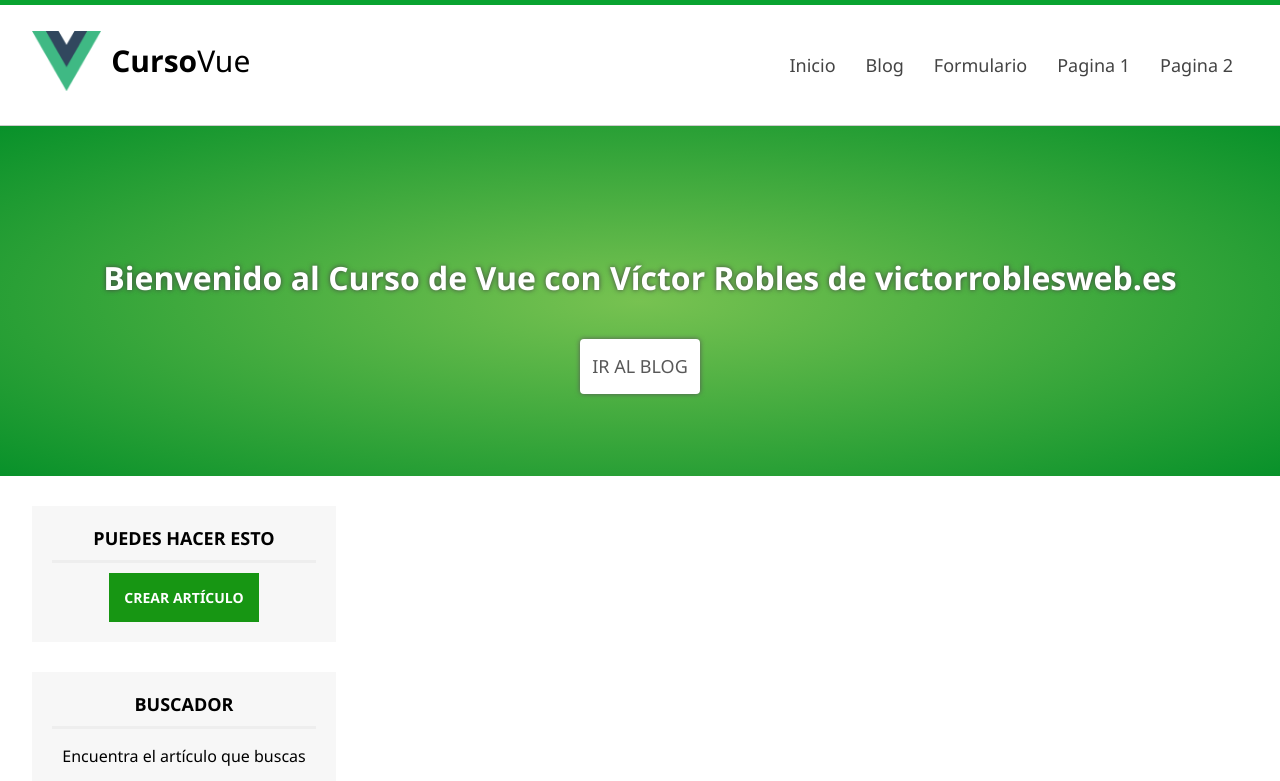
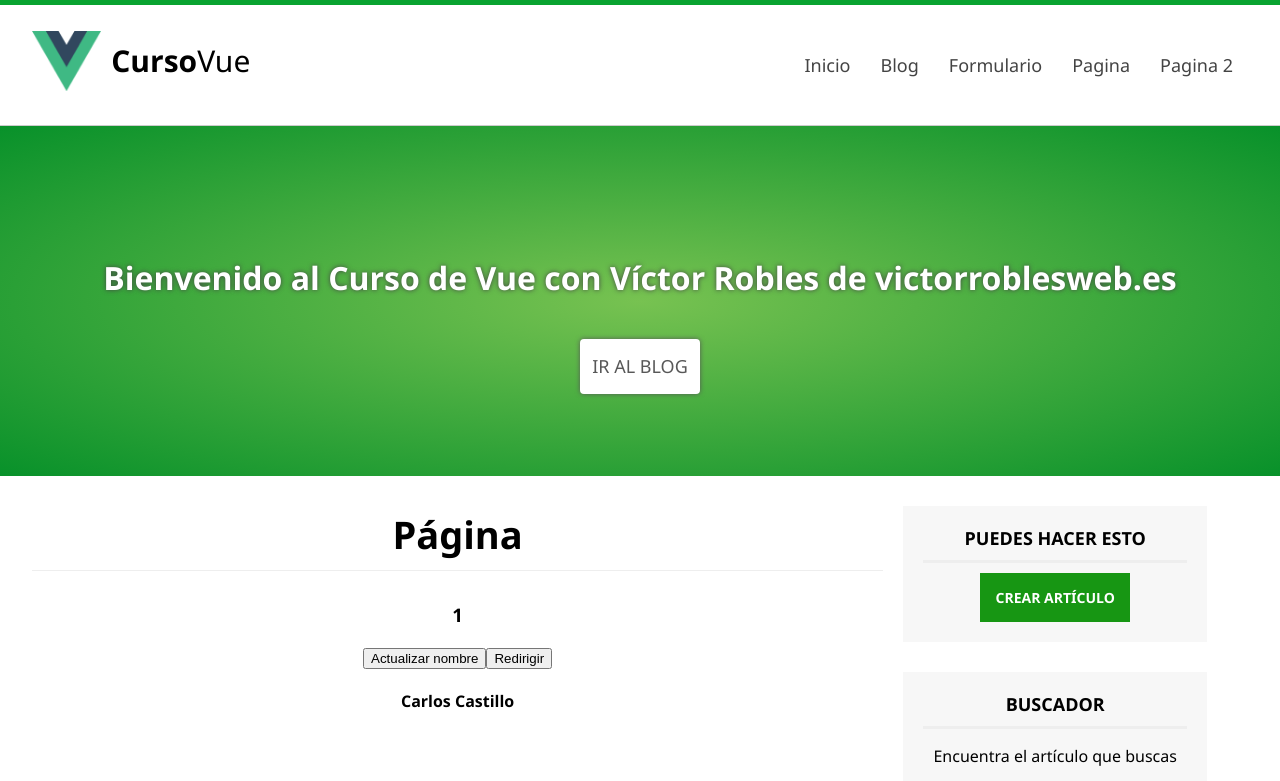
Before and after one commit to alfcastillo90/aprendiendo_vue, a Vue app: page /pagina/1 in a window 1280 px wide. Shown: the top 781 px of the page. Built offline with nearby package versions, Linux system fonts and the light colour scheme.

Commit message:
[ADD]: routing y navegacion

```diff
--- a/package.json
+++ b/package.json
@@ -30,7 +30,9 @@
       "plugin:vue/essential",
       "eslint:recommended"
     ],
-    "rules": {},
+    "rules": {
+      "no-console": "off"
+    },
     "parserOptions": {
       "parser": "babel-eslint"
     }
--- a/src/assets/style.css
+++ b/src/assets/style.css
@@ -95,7 +95,8 @@ body {
 }
 
 
-#menu a:hover{
+#menu a:hover,
+#menu .active{
     color: #f13e3e;
 }
 
--- /dev/null
+++ b/src/components/Blog.vue
@@ -0,0 +1,10 @@
+<template>
+    <section id="content">
+        <h2 class="subheader">Blog</h2>
+    </section>
+</template>
+<script>
+export default {
+    name: "Blog"
+};
+</script>
--- /dev/null
+++ b/src/components/Formulario.vue
@@ -0,0 +1,10 @@
+<template>
+    <section id="content">
+        <h2 class="subheader">Formulario</h2>
+    </section>
+</template>
+<script>
+export default {
+    name: "Formulario"
+};
+</script>
--- a/src/components/Header.vue
+++ b/src/components/Header.vue
@@ -13,19 +13,19 @@
                 <nav id="menu">
                     <ul>
                         <li>
-                            <a href="index.html">Inicio</a>
+                            <router-link to="/home" active-class="active">Inicio</router-link>
                         </li>
                         <li>
-                            <a href="blog.html">Blog</a>
+                            <router-link to="/blog" active-class="active">Blog</router-link>
                         </li>
                         <li>
-                            <a href="formulario.html">Formulario</a>
+                             <router-link to="/formulario" active-class="active">Formulario</router-link>
                         </li>
                         <li>
-                            <a href="#">Pagina 1</a>
+                            <router-link :to="{name:'pagina', params: {id: 'Soy el valor del parametro'}}" active-class="active">Pagina</router-link>
                         </li>
                         <li>
-                            <a href="#">Pagina 2</a>
+                             <router-link to="/mi-componente" active-class="active">Pagina 2</router-link>
                         </li>
                     </ul>
                 </nav>
--- /dev/null
+++ b/src/components/NoEncontrado.vue
@@ -0,0 +1,11 @@
+<template>
+  <section id="content">
+    <h1 class="subheader">Página no encontrada</h1>
+    <h2>La página que buscas no existe, intentalo más tarde</h2>
+  </section>
+</template>
+<script>
+export default {
+  name: "NoEncontrado",
+};
+</script>
--- /dev/null
+++ b/src/components/Pagina.vue
@@ -0,0 +1,44 @@
+<template>
+    <section id="content">
+        <h2 class="subheader">Página</h2>
+        <h3>{{id_desde_url}}</h3>
+        <button @click="actualizarNombre()">Actualizar nombre</button>
+        <button @click="redirigirAlBlog()">Redirigir</button>
+        <h4>{{nombre}}</h4>
+    </section>
+</template>
+<script>
+export default {
+    name: "Pagina",
+    created(){ // cuando el componente se crea pero no se ha terminado de cargar
+        console.log('componente creado')
+    },
+    mounted() { // cuando el componente se inicia
+        this.id_desde_url = this.$route.params.id;
+        console.log('componente montado');
+    },
+    updated(){
+        console.log('componente actualizado');
+    },
+    destroyed() { // Se ejecuta cuando el componente se elimina
+        console.log('componente eliminado');
+    },
+    data(){
+        return {
+            id_desde_url: null,
+            nombre: 'Carlos Castillo'
+        }
+    },
+    methods: {
+        actualizarNombre() {
+            this.nombre = 'Carlos Alfredo Castillo Rodriguez';
+            console.log(this.nombre)
+        },
+        redirigirAlBlog() {
+            this.$router.push({name:'pagina', params: {id: 'ruta redirigida' }});
+        }
+    }
+
+
+};
+</script>
```
Also changed, not shown: src/main.js (+15 -4 lines).
